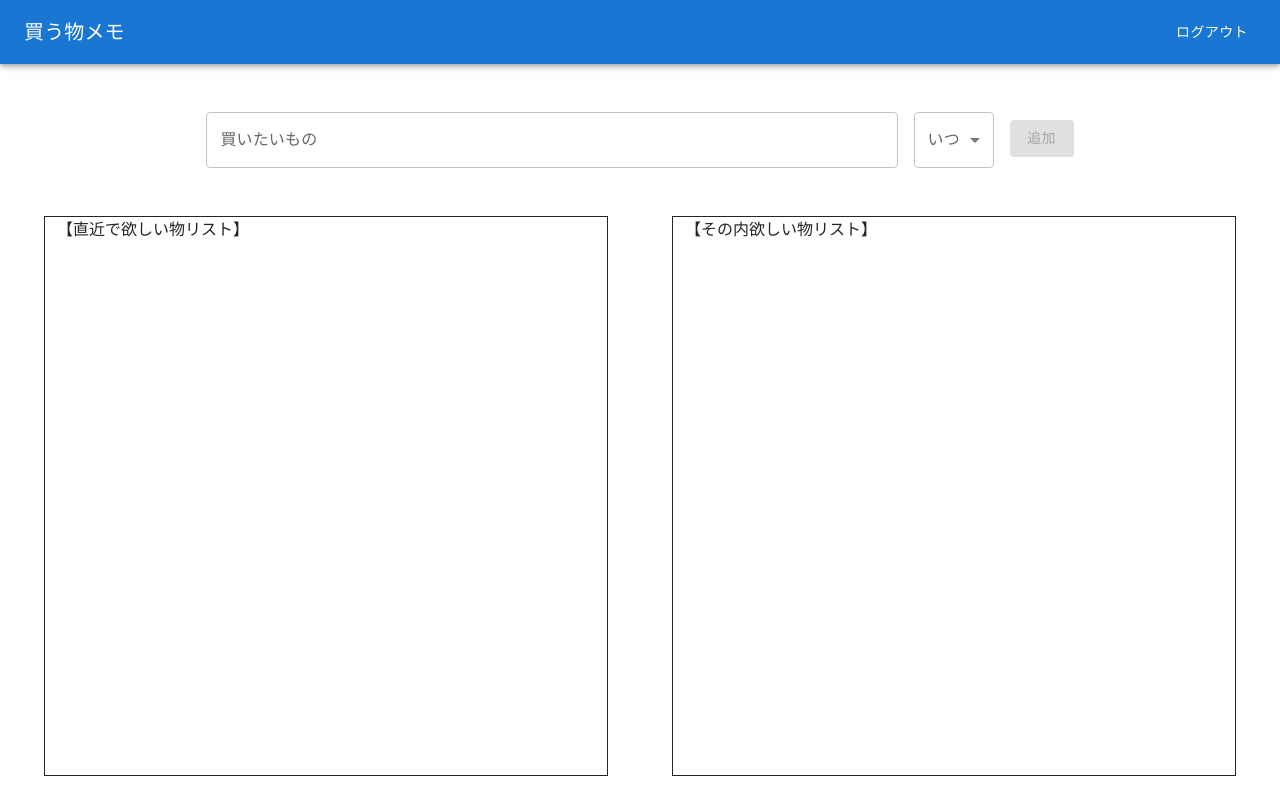
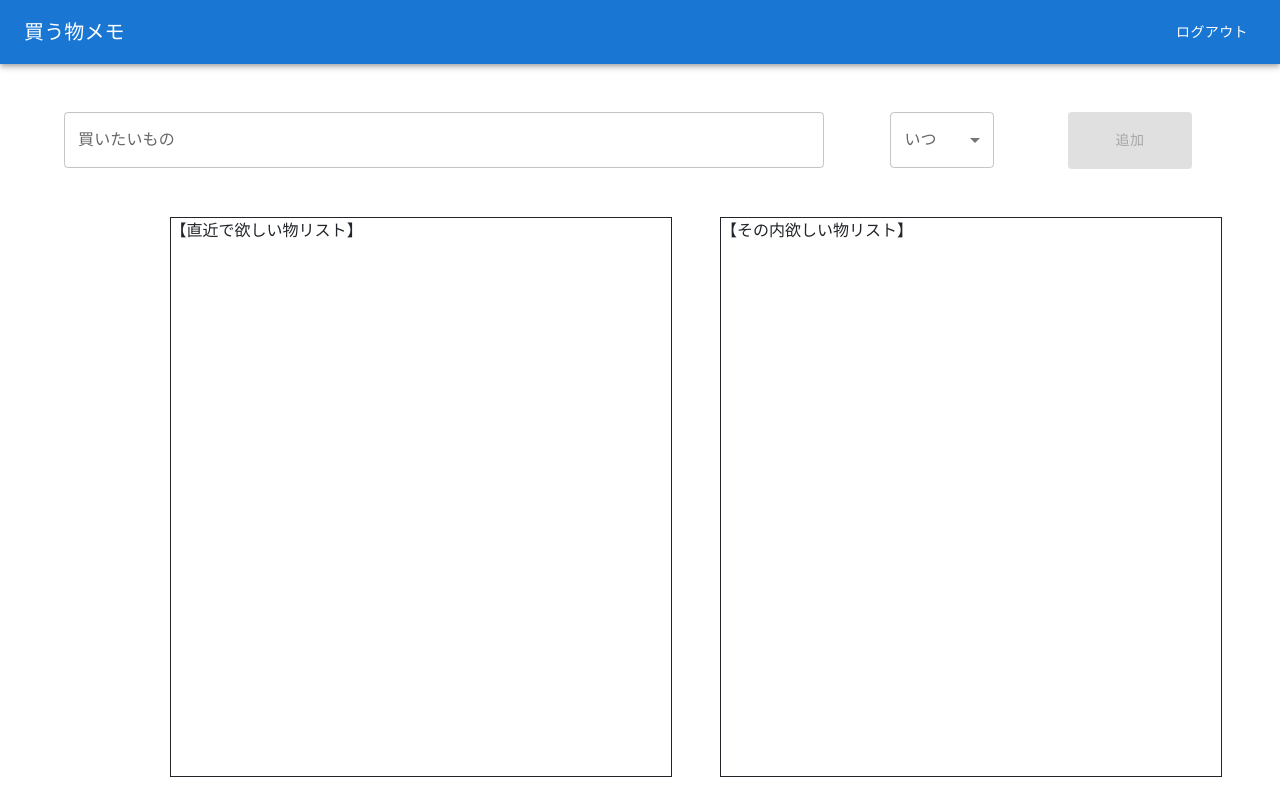
Before and after one commit to sigunamu226/shopping-list, a React (Create React App) app: page /itemboard in a window 1280 px wide. Built offline with nearby package versions, Linux system fonts and the light colour scheme.

Commit message:
レスポンシブ対応

```diff
--- a/src/components/ItemBoard.tsx
+++ b/src/components/ItemBoard.tsx
@@ -1,11 +1,11 @@
-import { Container } from "@mui/material";
 import React, { useState } from "react";
-import { Row } from "react-bootstrap";
+import { Container, Row } from "react-bootstrap";
 import { recentItem } from "../interfaces/recentItem";
 import { nextTimeItem } from "../interfaces/nextTimeItem";
 import Header from "./Header";
 import ItemInput from "./ItemInput";
 import ItemList from "./ItemList";
+import "./itemboard.scss";
 
 const ItemBoard: React.FC = () => {
   const [recentItem, setRecentItem] = useState<recentItem[]>([]);
@@ -18,8 +18,8 @@ const ItemBoard: React.FC = () => {
         recentItemStates={{ recentItem, setRecentItem }}
         nextItemStates={{ nextTimeItem, setNextTimeItem }}
       />
-      <Container className="mt-5" maxWidth="xl">
-        <Row>
+      <Container className="mt-5 item-list-container" fluid>
+        <div className="item-list-wrapper">
           <ItemList
             item={recentItem}
             setItem={setRecentItem}
@@ -30,7 +30,7 @@ const ItemBoard: React.FC = () => {
             setItem={setNextTimeItem}
             listTitle="その内欲しい物リスト"
           />
-        </Row>
+        </div>
       </Container>
     </>
   );
--- a/src/components/ItemInput.tsx
+++ b/src/components/ItemInput.tsx
@@ -9,6 +9,7 @@ import {
   TextField,
 } from "@mui/material";
 import React, { useState } from "react";
+import { Col, Row } from "react-bootstrap";
 import { nextTimeItem } from "../interfaces/nextTimeItem";
 import { recentItem } from "../interfaces/recentItem";
 import "./iteminput.scss";
@@ -64,8 +65,9 @@ const ItemInput: React.FC<stateProps> = ({
   };
 
   return (
-    <Container className="mt-5">
-      <div className="text-center">
+    <Container className="mt-5 input-container">
+      <Row className="text-center">
+        <Col className="col-5 col-md-8">
           <TextField
             className="input-item"
             label="買いたいもの"
@@ -73,8 +75,12 @@ const ItemInput: React.FC<stateProps> = ({
             value={itemName}
             onChange={onChangeName}
           />
-        <FormControl className="select-status" sx={{ m: 1, minWidth: 80 }}>
-          <InputLabel id="demo-simple-select-autowidth-label">いつ</InputLabel>
+        </Col>
+        <Col className="col-4 col-md-2">
+          <FormControl className="select-status">
+            <InputLabel id="demo-simple-select-autowidth-label">
+              いつ
+            </InputLabel>
             <Select
               labelId="demo-simple-select-autowidth-label"
               id="demo-simple-select-autowidth"
@@ -87,6 +93,8 @@ const ItemInput: React.FC<stateProps> = ({
               <MenuItem value="その内">その内</MenuItem>
             </Select>
           </FormControl>
+        </Col>
+        <Col className="col-3 col-md-2">
           <Button
             className="add-button"
             variant="contained"
@@ -95,7 +103,8 @@ const ItemInput: React.FC<stateProps> = ({
           >
             追加
           </Button>
-      </div>
+        </Col>
+      </Row>
     </Container>
   );
 };
--- a/src/components/ItemList.tsx
+++ b/src/components/ItemList.tsx
@@ -39,8 +39,8 @@ const ItemList: React.FC<{
   };
 
   return (
-    <Col className="item-list">
-      <div>【{listTitle}】</div>
+    <div className="col-12 col-md-6 item-list">
+      <div className="list-title">【{listTitle}】</div>
       <Box className="item-list-box" id="item-list-box">
         <FixedSizeList
           height={boxHeight}
@@ -52,7 +52,7 @@ const ItemList: React.FC<{
           {renderRow}
         </FixedSizeList>
       </Box>
-    </Col>
+    </div>
   );
 
   function renderRow(props: ListChildComponentProps) {
@@ -68,6 +68,7 @@ const ItemList: React.FC<{
             onClick={() => {
               onClickDelete(item[index]);
             }}
+            className="list-item-delete-icon"
           >
             <DeleteIcon />
           </IconButton>
@@ -81,8 +82,9 @@ const ItemList: React.FC<{
           onClick={() => {
             onCheck(index);
           }}
+          className="list-item-button"
         >
-          <ListItemIcon>
+          <ListItemIcon className="list-item-icon">
             <Checkbox
               edge="start"
               tabIndex={-1}
@@ -91,7 +93,11 @@ const ItemList: React.FC<{
               inputProps={{ "aria-labelledby": "aaa" }}
             />
           </ListItemIcon>
-          <ListItemText id="aaa" primary={item[index].name} />
+          <ListItemText
+            className="list-item-text"
+            id="aaa"
+            primary={item[index].name}
+          />
         </ListItemButton>
       </ListItem>
     );
--- /dev/null
+++ b/src/components/itemboard.scss
@@ -0,0 +1,18 @@
+.item-list-container {
+  display: flex !important;
+
+  .item-list-wrapper {
+    display: flex;
+    width: 80%;
+    margin: 0 auto;
+
+    @media (max-width: 767px) {
+      overflow-x: scroll;
+      width: 100%;
+    }
+
+    :last-child.item-list {
+      margin-left: 1rem;
+    }
+  }
+}
--- a/src/components/iteminput.scss
+++ b/src/components/iteminput.scss
@@ -1,11 +1,20 @@
+.input-container {
   .input-item {
-  width: 60%;
+    width: 100%;
   }
 
   .select-status {
+    width: 100%;
+
+    @media (min-width: 768px) {
+      width: 60%;
       margin: 0 0 0 1rem !important;
     }
-
+  }
   .add-button {
-  margin: 0.5rem 0 0 1rem !important;
+    padding: 1rem;
+    @media (min-width: 768px) {
+      padding: 1rem 3rem;
     }
+  }
+}
--- a/src/components/itemlist.scss
+++ b/src/components/itemlist.scss
@@ -1,11 +1,29 @@
 .item-list {
   border: 1px solid;
-  height: 70vh;
-  margin: 0 2rem 0 2rem;
+  height: 65vh;
+
+  @media (min-width: 768px) {
+    height: 70vh;
+    margin: 0 2rem 0 2rem;
+  }
+
+  .list-title {
+    @media (max-width: 767px) {
+      font-size: 12px;
+    }
+  }
 
   .item-list-box {
-    width: 90%;
-    height: 68vh;
-    margin: 1rem auto;
+    height: 62vh;
+
+    @media (min-width: 768px) {
+      width: 100%;
+      height: 65vh;
+      margin: 1rem auto;
+    }
+
+    .list-item {
+      padding-left: 0 !important;
+    }
   }
 }
```
Lines whose indentation alone changed are shown as unchanged.
